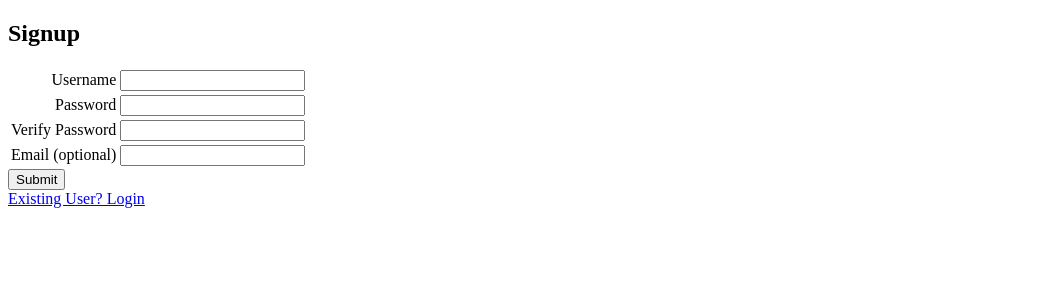
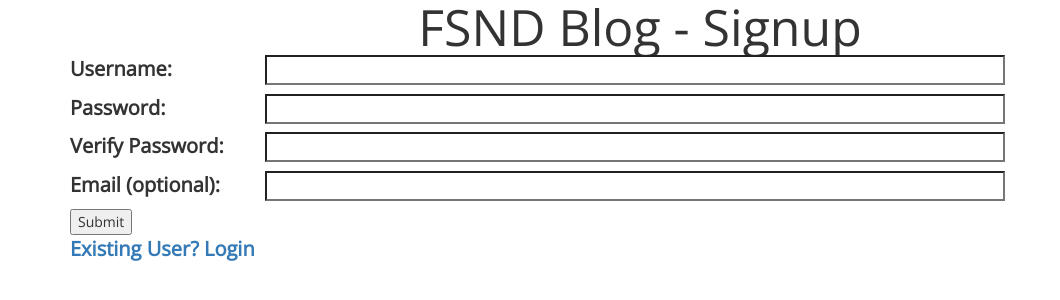
Before and after one commit to DaleViewCo/FSND-Blog, a Python web app: template templates/signup-form.html in a window 1280 px wide. Shown: the top 300 px of the page, without its empty margins (0-1060 px from the left). Run offline with Jinja, Linux system fonts and the light colour scheme; the template is opened without the code that fills it, so the values that code supplies are empty; some libraries are stand-ins or nearby versions.

Commit message:
css updates

```diff
--- a/static/main.css
+++ b/static/main.css
@@ -21,6 +21,11 @@ button {
 
 }
 
+.login-label {
+    font-size: 20px;
+    font-weight: bold;
+}
+
 .main-title {
     font-size: 50px;
     text-align: center;
@@ -39,6 +44,15 @@ button {
     font-size: 15px;
     text-align: center;
     margin: 0px;
+}
+
+.login-area {
+    width:calc(100% - 10px);
+    height:30px;
+    margin: 0px;
+    padding: 0px;
+    border-style: inset;
+    border-width: 2px;
 }
 
 .post-title {
--- a/templates/base.html
+++ b/templates/base.html
@@ -22,5 +22,4 @@
 		{% endblock %}
 	</div>
 </body>
-
 </html>
--- a/templates/permalink.html
+++ b/templates/permalink.html
@@ -31,7 +31,7 @@
 		<div class = "row">
 			{% for comment in post.comments %}
 			<div class="col-sm-8">
-				<p class="comment-content" id="existing-comments">{{ comment }}</p>
+				<p class="comment-text" id="existing-comments">{{ comment }}</p>
 			</div>
 			<div class="col-sm-4"></div>
 			{% endfor %}
--- a/templates/signup-form.html
+++ b/templates/signup-form.html
@@ -1,71 +1,77 @@
 <!DOCTYPE html>
-
 <html>
 <head>
-  <title>Blog</title>
-  <style type="text/css">
-    .label {text-align: right}
-    .error {color: red}
-  </style>
-
+  <script src="https://ajax.googleapis.com/ajax/libs/jquery/3.1.0/jquery.min.js"></script>
+  <link rel="stylesheet" href="https://maxcdn.bootstrapcdn.com/bootstrap/3.3.7/css/bootstrap.min.css" integrity="sha384-BVYiiSIFeK1dGmJRAkycuHAHRg32OmUcww7on3RYdg4Va+PmSTsz/K68vbdEjh4u" crossorigin="anonymous">
+  <link href="https://fonts.googleapis.com/css?family=Open+Sans:300" rel="stylesheet">
+  <link rel="stylesheet" type="text/css" href="/static/main.css">
+  <meta name = "viewport" content="width=device-width, initial-scale=1">
+  <meta http-equiv="X-UA-Compatible" content="IE=edge">
+  <meta charset="utf-8">
 </head>
-
 <body>
-  <h2>Signup</h2>
-  <form method="post">
-    <table>
-      <tr>
-        <td class="label">
-          Username
-        </td>
-        <td>
-          <input type="text" name="username" value="{{username}}">
-        </td>
-        <td class="error">
-          {{error_username}}
-        </td>
-      </tr>
-
-      <tr>
-        <td class="label">
-          Password
-        </td>
-        <td>
-          <input type="password" name="password" value="">
-        </td>
-        <td class="error">
-          {{error_password}}
-        </td>
-      </tr>
-
-      <tr>
-        <td class="label">
-          Verify Password
-        </td>
-        <td>
-          <input type="password" name="verify" value="">
-        </td>
-        <td class="error">
-          {{error_verify}}
-        </td>
-      </tr>
-
-      <tr>
-        <td class="label">
-          Email (optional)
-        </td>
-        <td>
-          <input type="text" name="email" value="{{email}}">
-        </td>
-        <td class="error">
-          {{error_email}}
-        </td>
-      </tr>
-    </table>
-
-    <input type="submit">
-  </form>
-  <a href="login">Existing User? Login</a>
-</body>
-
-</html>
+  <div class="container">
+    <div class="row">
+      <div class="col-sm-12">
+      <h2 class="main-title">FSND Blog - Signup</h2>
+      </div>
+    </div>
+    <form method="post">
+      <div class="row">
+        <div class="col-sm-2">
+          <p class="login-label">Username:</h3>
+          </div>
+          <div class="col-sm-8">
+            <input type="text" name="username" value="{{username}}" class="login-area">
+          </div>
+          <div class="col-sm-2">
+            <p class="error">{{error_username}}</p>
+          </div>
+        </div>
+        <div class="row">
+          <div class="col-sm-2">
+            <p class="login-label">Password:</p>
+          </div>
+          <div class="col-sm-8">
+            <input type="password" name="password" value="" class="login-area">
+          </div>
+          <div class="col-sm-2">
+            <p class="error">{{error_password}}</p>
+          </div>
+        </div>
+        <div class="row">
+          <div class="col-sm-2">
+            <p class="login-label">Verify Password:</p>
+          </div>
+          <div class="col-sm-8">
+            <input type="password" name="verify" value="" class="login-area">
+          </div>
+          <div class="col-sm-2">
+            <p class="error">{{error_verify}}</p>
+          </div>
+        </div>
+        <div class="row">
+          <div class="col-sm-2">
+            <p class="login-label">Email (optional):</p>
+          </div>
+          <div class="col-sm-8">
+            <input type="text" name="email" value="{{email}}" class="login-area">
+          </div>
+          <div class="col-sm-2">
+            <p class="error">{{error_email}}</p>
+          </div>
+        </div>
+        <div class="row">
+          <div class="col-sm-12">
+            <input type="submit">
+          </div>
+        </div>
+      </form>
+      <div class="row">
+        <div class="col-sm-12">
+          <a href="login" class="login-label">Existing User? Login</a>
+        </div>
+      </div>
+    </div>
+  </body>
+  </html>
```
Also changed, not shown: templates/comment.html (+7 -9 lines), templates/login.html (+43 -32 lines).
